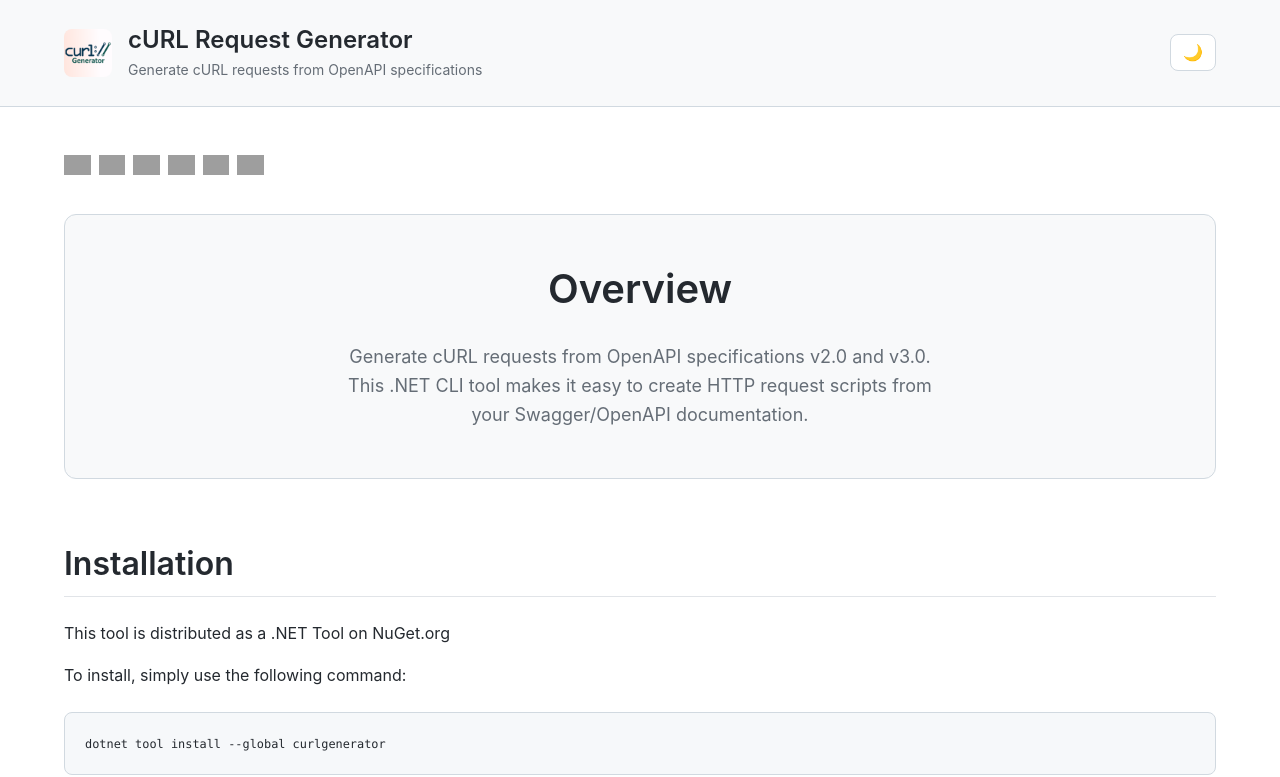
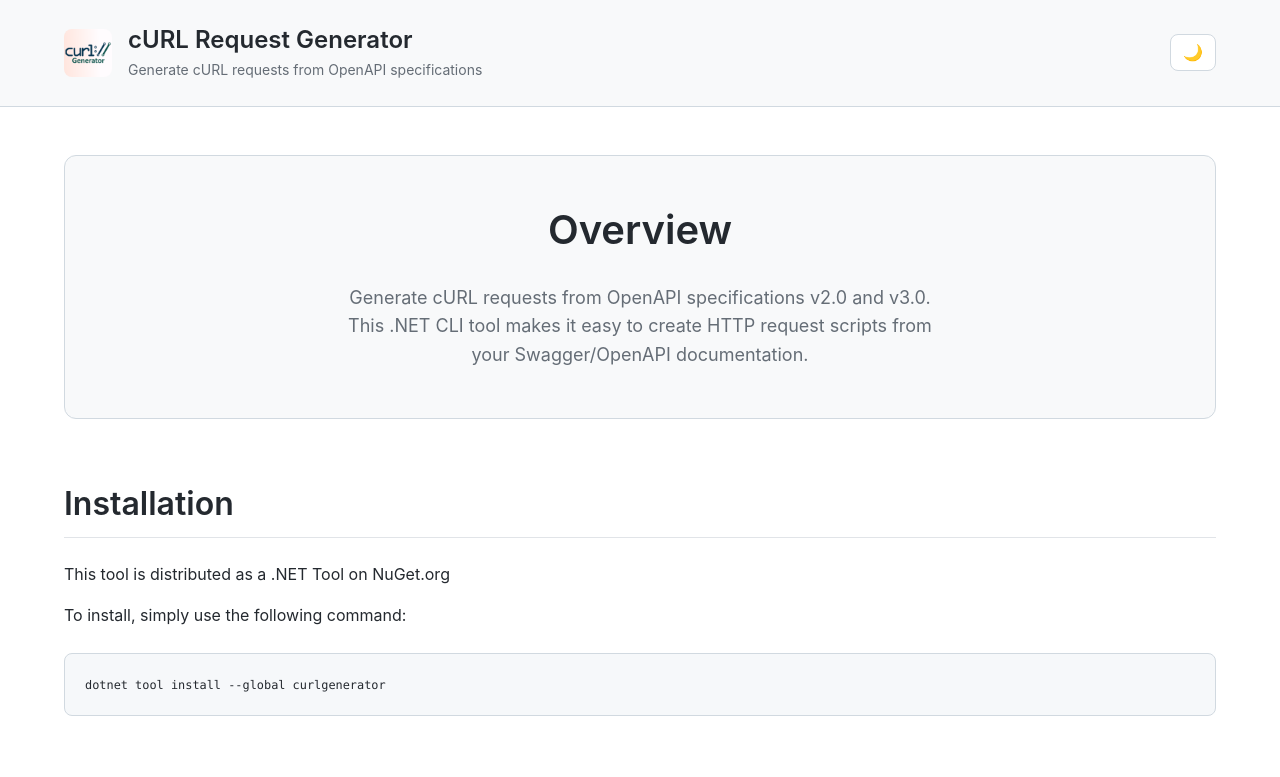
Before and after one commit to christianhelle/curlgenerator, a plain HTML site: page docs/index.html in a window 1280 px wide. Shown: the top 777 px of the page. Drawn offline with Linux system fonts and the light colour scheme; no server answers; grey boxes are pictures that could not be loaded; files whose address does not match are found by name.

Commit message:
Remove build badges from index.html

```diff
--- a/docs/index.html
+++ b/docs/index.html
@@ -28,27 +28,6 @@
 
     <main>
         <div class="container">
-            <section class="badges">
-                <a href="https://github.com/christianhelle/curlgenerator/actions/workflows/build.yml">
-                    <img src="https://github.com/christianhelle/curlgenerator/actions/workflows/build.yml/badge.svg" alt="Build">
-                </a>
-                <a href="https://github.com/christianhelle/curlgenerator/actions/workflows/smoke-tests.yml">
-                    <img src="https://github.com/christianhelle/curlgenerator/actions/workflows/smoke-tests.yml/badge.svg" alt="Smoke Tests">
-                </a>
-                <a href="https://www.nuget.org/packages/curlgenerator">
-                    <img src="https://img.shields.io/nuget/v/curlgenerator?color=blue" alt="NuGet">
-                </a>
-                <a href="https://sonarcloud.io/summary/new_code?id=christianhelle_curlgenerator">
-                    <img src="https://sonarcloud.io/api/project_badges/measure?project=christianhelle_curlgenerator&metric=alert_status" alt="Quality Gate Status">
-                </a>
-                <a href="https://codecov.io/gh/christianhelle/curlgenerator">
-                    <img src="https://codecov.io/gh/christianhelle/curlgenerator/graph/badge.svg?token=242YT1N6T2" alt="codecov">
-                </a>
-                <a href="https://github.com/christianhelle/curlgenerator/actions/workflows/qodana.yml">
-                    <img src="https://github.com/christianhelle/curlgenerator/actions/workflows/qodana.yml/badge.svg" alt="Qodana">
-                </a>
-            </section>
-
             <section class="hero">
                 <h2>Overview</h2>
                 <p>Generate cURL requests from OpenAPI specifications v2.0 and v3.0. This .NET CLI tool makes it easy to create HTTP request scripts from your Swagger/OpenAPI documentation.</p>
```
